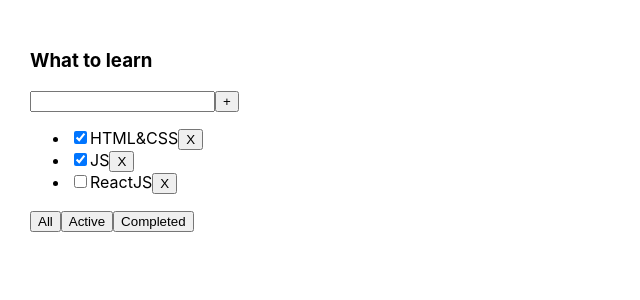
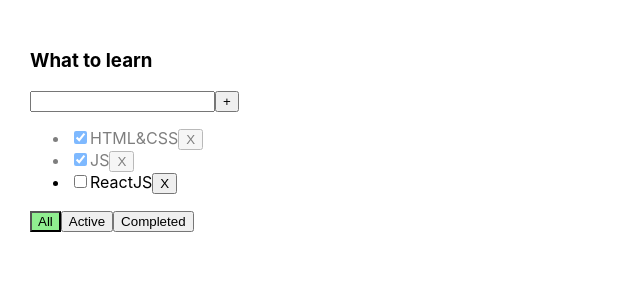
Before and after one commit to Maksimus39/1-todolist, a React (Create React App) app: page / in a window 1280 px wide. Shown: the top 300 px of the page, without its empty margins (0-640 px from the left). Built offline with nearby package versions, Linux system fonts and the light colour scheme.

Commit message:
lesson 1 - 4

```diff
--- a/src/App.css
+++ b/src/App.css
@@ -6,3 +6,17 @@
 .App > div {
   margin-right: 50px;
 }
+
+.error {
+  border: red 1px solid;
+}
+
+.error-message {
+  color: red;
+}
+.active-filter {
+  background-color: lightgreen;
+}
+.is-done {
+  opacity: 0.5;
+}
--- a/src/App.tsx
+++ b/src/App.tsx
@@ -9,7 +9,7 @@
 function App() {
 
     // state с данными
-    const [tasks, setTask] = useState([
+    const [tasks, setTasks] = useState([
         {id: v1(), title: 'HTML&CSS', isDone: true},
         {id: v1(), title: 'JS', isDone: true},
         {id: v1(), title: 'ReactJS', isDone: false},
@@ -20,9 +20,8 @@
 
     // функция удаления таски
     const removeTask = (id: string) => {
-        setTask(tasks.filter(task => task.id !== id))
+        setTasks(tasks.filter(task => task.id !== id))
     }
-
 
     // блок фильтрации
     let tasksForTodolist = tasks
@@ -40,7 +39,12 @@
     // добавление таски
     const addTask = (nameTasks:string) => {
         const newTask={id:v1(),title:nameTasks,isDone:false};
-      setTask([newTask,...tasks])
+      setTasks([newTask,...tasks])
+    }
+    // state checkbox
+    const changeTaskStatus = (taskId: string, taskStatus: boolean) => {
+        const newState = tasks.map(t => (t.id == taskId ? { ...t, isDone: taskStatus } : t))
+        setTasks(newState)
     }
     return (
         <div className="App">
@@ -51,6 +55,7 @@
                 changeFilter={changeFilter}
                 addTask={addTask}
                 filter={filter}
+                changeTaskStatus={changeTaskStatus}
             />
         </div>
     );
--- a/src/Button.tsx
+++ b/src/Button.tsx
@@ -1,11 +1,12 @@
 type ButtonPropsType = {
     title: string
     onClick?:()=>void
-
+    className?: string
 }
 export const Button = (props: ButtonPropsType) => {
     return (
         <button
+           className={props.className}
             onClick={props.onClick}
         >
             {props.title}
--- a/src/Todolist.tsx
+++ b/src/Todolist.tsx
@@ -16,20 +16,29 @@
     removeTask: (id: string) => void
     changeFilter: (filter: FilterValuesType) => void
     addTask: (nameTasks: string) => void
-    filter:FilterValuesType
+    filter: FilterValuesType
+    changeTaskStatus: (taskId: string, taskStatus: boolean) => void
 }
 export const Todolist = (props: TodolistPropsType) => {
 
     const [taskTitle, setTaskTitle] = useState('')
+    const [error, setError] = useState<string | null>(null)
+
 
     const addTaskHandler = () => {
-        props.addTask(taskTitle)
-        setTaskTitle('')
+
+        if (taskTitle.trim() !== '') {
+            props.addTask(taskTitle.trim())
+            setTaskTitle('')
+        } else {
+            setError('Title is required')
+        }
     }
     const changeTaskTitleHandler = (event: ChangeEvent<HTMLInputElement>) => {
         setTaskTitle(event.currentTarget.value)
     }
     const addTaskOnKeyUpHandler = (event: KeyboardEvent<HTMLInputElement>) => {
+        setError(null)
         if (event.key === 'Enter') {
             addTaskHandler()
         }
@@ -37,20 +46,23 @@
     const changeFilterTasksHandler = (filter: FilterValuesType) => {
         props.changeFilter(filter)
     }
+
     return (
         <div>
             <h3>{props.title}</h3>
             <div>
-                <input value={taskTitle}
-                       onChange={changeTaskTitleHandler}
-                       onKeyUp={addTaskOnKeyUpHandler}
+                <input
+                    className={error ? 'error' : ''}
+                    value={taskTitle}
+                    onChange={changeTaskTitleHandler}
+                    onKeyUp={addTaskOnKeyUpHandler}
                 />
 
                 <Button
                     title={'+'}
                     onClick={addTaskHandler}
                 />
-
+                {error && <div className={'error-message'}>{error}</div>}
             </div>
 
             <div>
@@ -60,15 +72,21 @@
                     <ul>
                         {props.tasks.map(task => {
 
-
+                            const changeTaskStatusHandler = (e: ChangeEvent<HTMLInputElement>) => {
+                                const newStatusValue = e.currentTarget.checked
+                                props.changeTaskStatus(task.id, newStatusValue)
+                            }
                             const removeTaskHandler = () => {
                                 props.removeTask(task.id)
                             }
 
 
                             return (
-                                <li key={task.id}>
-                                    <input type="checkbox" checked={task.isDone}/>
+                                <li key={task.id} className={task.isDone ? 'is-done' : ''}>
+                                    <input type="checkbox"
+                                           checked={task.isDone}
+                                           onChange={changeTaskStatusHandler}
+                                    />
                                     <span>{task.title}</span>
                                     <Button title={"X"} onClick={removeTaskHandler}/>
                                 </li>
@@ -79,9 +97,21 @@
             </div>
 
             <div>
-                <Button title={'All'} onClick={() => changeFilterTasksHandler('All')}/>
-                <Button title={'Active'} onClick={() => changeFilterTasksHandler('Active')}/>
-                <Button title={'Completed'} onClick={() => changeFilterTasksHandler('Completed')}/>
+                <Button
+                    className={props.filter === 'All' ? 'active-filter' : ''}
+                    title={'All'}
+                    onClick={() => changeFilterTasksHandler('All')}
+                />
+                <Button
+                    className={props.filter === 'Active' ? 'active-filter' : ''}
+                    title={'Active'}
+                    onClick={() => changeFilterTasksHandler('Active')}
+                />
+                <Button
+                    className={props.filter === 'Completed' ? 'active-filter' : ''}
+                    title={'Completed'}
+                    onClick={() => changeFilterTasksHandler('Completed')}
+                />
             </div>
         </div>
     )
```
